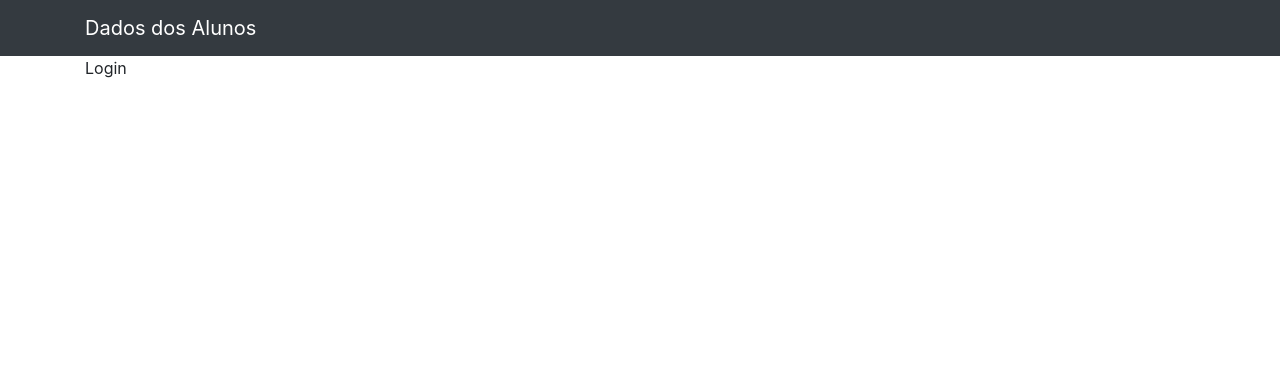
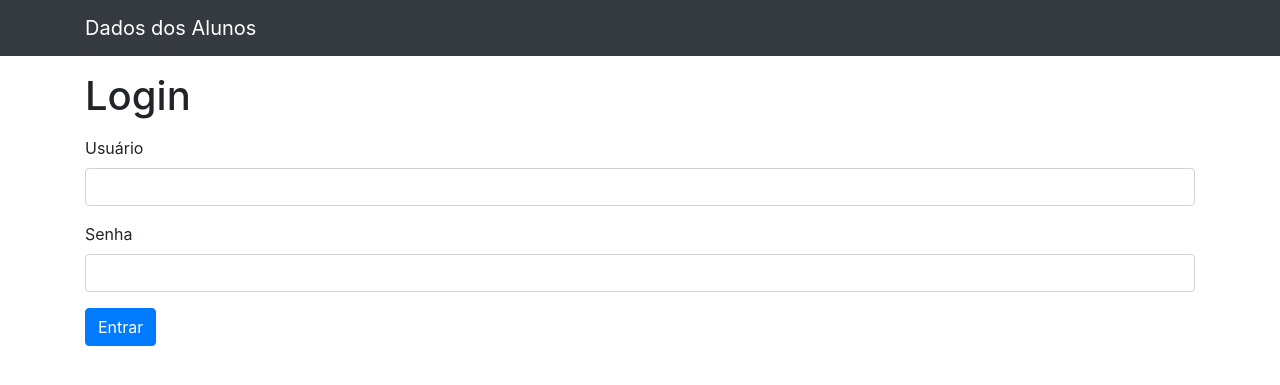
Before and after one commit to lucasdmazon/ControlePandemico, a Django app: page /accounts/login/ in a window 1280 px wide. Shown: the top 385 px of the page. Run offline with Django 3.2, Linux system fonts and the light colour scheme; some libraries are stand-ins or nearby versions.

Commit message:
Login, Logout e Dashboard
Agora a aplicação possui sistema de login, logout e uma área de dashboard.

```diff
--- a/accounts/templates/accounts/dashboard.html
+++ b/accounts/templates/accounts/dashboard.html
@@ -1,5 +1,9 @@
 {% extends 'base.html' %}
 
 {% block conteudo %}
-dashboard
+<h1 class="mt-3 mb-3">Olá {{ user.first_name }} {{ user.last_name }}</h1>
+{% include 'parciais/_messages.html' %}
+<p>
+    O seu nome de usuário é {{ user }}.
+</p>
 {% endblock %}
--- a/accounts/templates/accounts/login.html
+++ b/accounts/templates/accounts/login.html
@@ -1,6 +1,19 @@
 {% extends 'base.html' %}
 
 {% block conteudo %}
-Login
-{% include 'parciais/_messages.html' %}
+<h1 class="mt-3 mb-3">Login</h1>
+
+<form method="post" action="{% url 'login' %}">
+    {% include 'parciais/_messages.html' %}
+    {% csrf_token %}
+  <div class="form-group">
+    <label>Usuário</label>
+    <input type="text" name="usuario" value="{{ request.POST.usuario }}" class="form-control">
+  </div>
+  <div class="form-group">
+    <label>Senha</label>
+    <input type="password" name="senha" class="form-control">
+  </div>
+  <button type="submit" class="btn btn-primary">Entrar</button>
+</form>
 {% endblock %}
--- a/accounts/templates/accounts/logout.html
+++ /dev/null
@@ -1,5 +0,0 @@
-{% extends 'base.html' %}
-
-{% block conteudo %}
-Logout
-{% endblock %}
--- a/accounts/views.py
+++ b/accounts/views.py
@@ -1,15 +1,31 @@
 from django.shortcuts import render, redirect
-from django.contrib import messages
+from django.contrib import messages, auth
 from django.core.validators import validate_email
 from django.contrib.auth.models import User
+from django.contrib.auth.decorators import login_required
 
 
 def login(request):
-    return render(request, 'accounts/login.html')
+    if request.method != 'POST':
+        return render(request, 'accounts/login.html')
+
+    usuario = request.POST.get('usuario')
+    senha = request.POST.get('senha')
+
+    user = auth.authenticate(request, username=usuario, password=senha)
+
+    if not user:
+        messages.error(request, 'Usuário ou senha inválidos.')
+        return render(request, 'accounts/login.html')
+    else:
+        auth.login(request, user)
+        messages.success(request, 'Você fez login com sucesso.')
+        return redirect('dashboard')
 
 
 def logout(request):
-    return render(request, 'accounts/logout.html')
+    auth.logout(request)
+    return redirect('login')
 
 
 def cadastro(request):
@@ -61,5 +77,6 @@ def cadastro(request):
     return redirect('login')
 
 
+@login_required(redirect_field_name='login')
 def dashboard(request):
     return render(request, 'accounts/dashboard.html')
```
